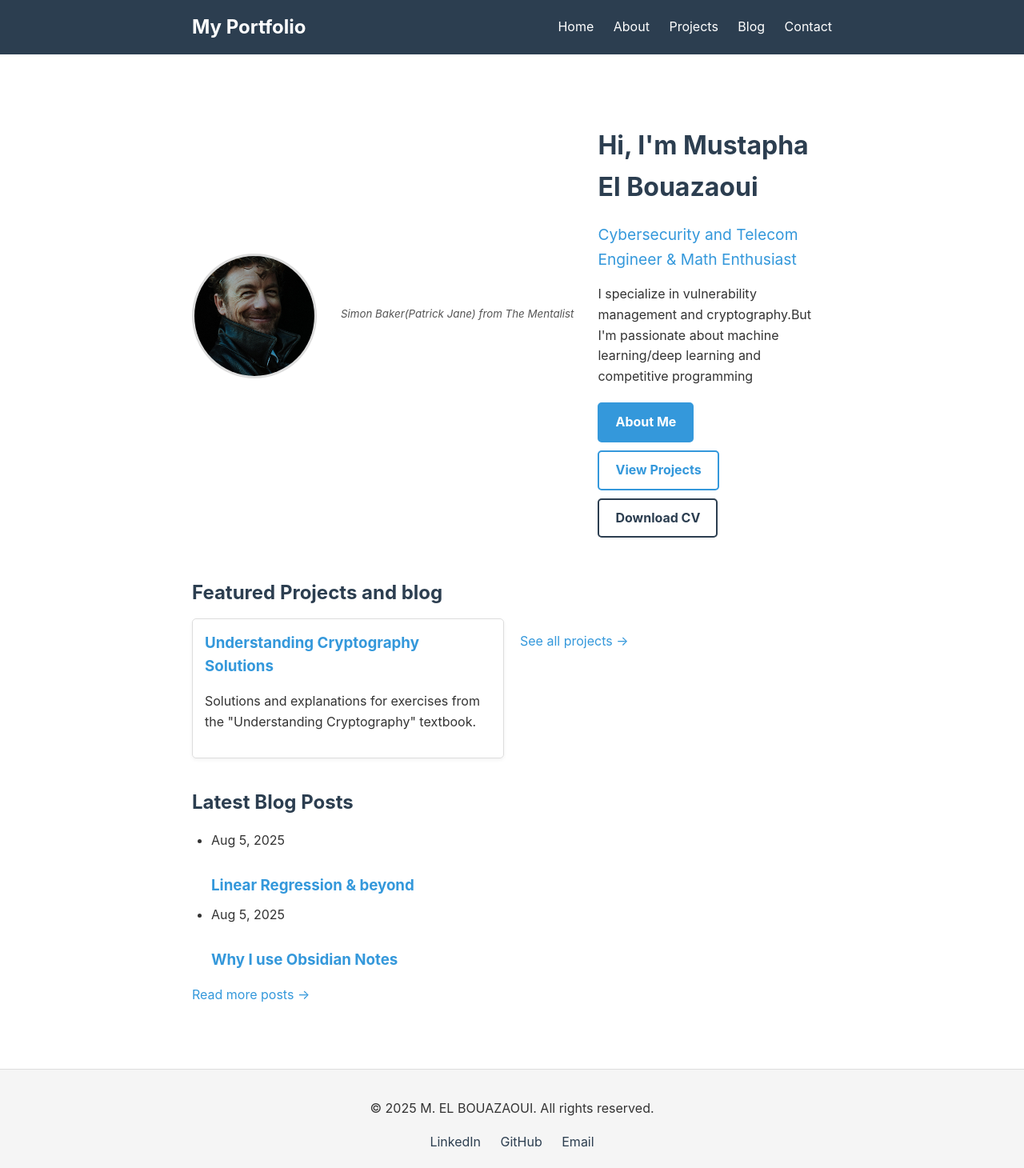
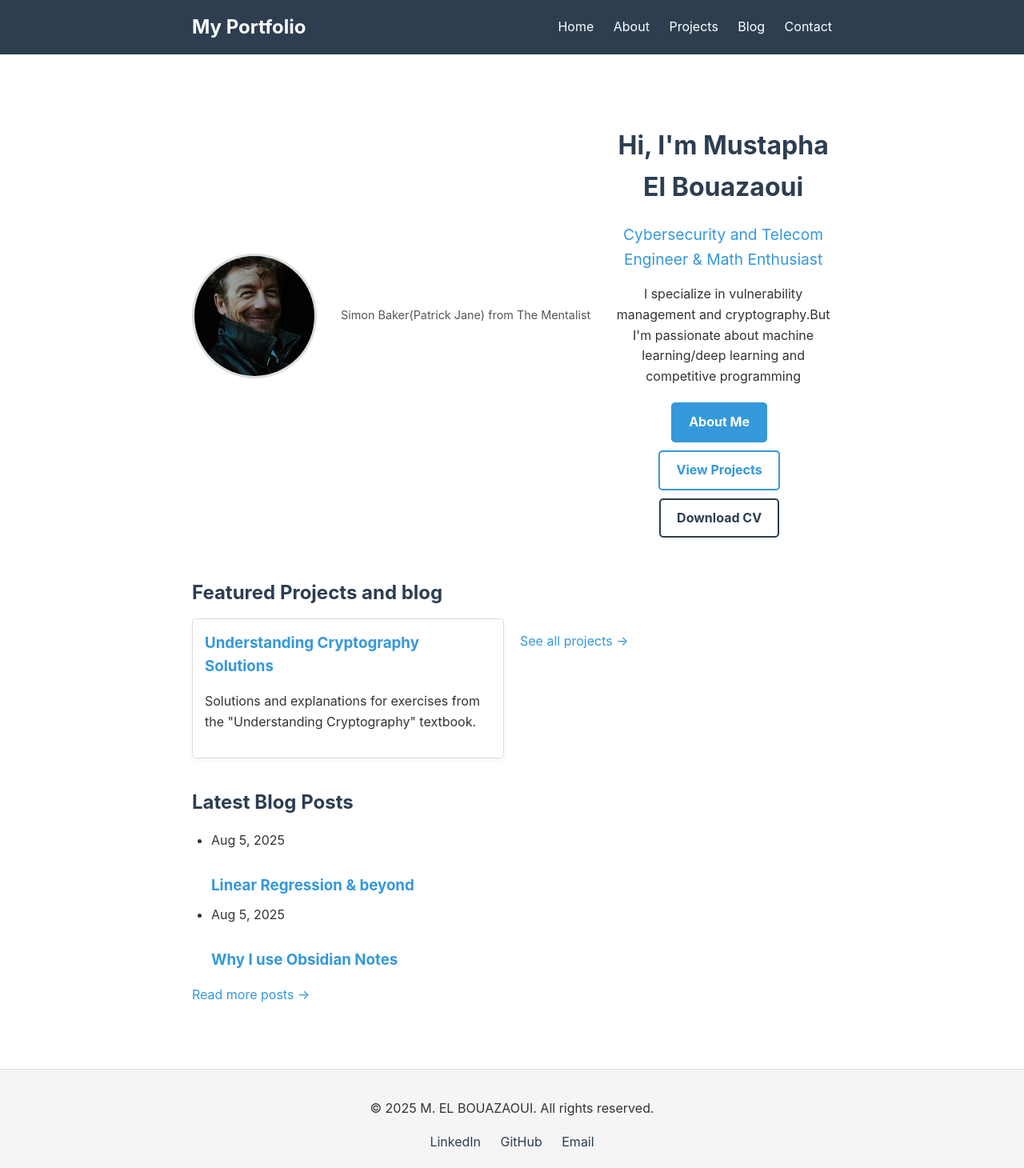
Before and after one commit to Ahpatsum15/Ahpatsum15.github.io, a Jekyll site: the page built from index.md, in a window 1280 px wide. Shown: the whole page at 80% size. Built offline with Jekyll 4.4.1, drawn with Linux system fonts in a browser that asks for light colours; a script that is not in the unit is left out.

Commit message:
fix image caption

```diff
--- a/_sass/_components.scss
+++ b/_sass/_components.scss
@@ -5,12 +5,21 @@
   align-items: center;
   margin-bottom: 40px;
   gap: 30px; // Adds space between image and text
+  text-align: center;
   .profile-image {
     width: 150px;
     height: 150px;
     border-radius: 50%;
     object-fit: cover; // Ensures image covers the area nicely
     border: 3px solid $border-color;
+    display: block;
+    margin: 0 auto;
+  }
+  .image-caption{
+    font-size: italic;
+    margin-top: 10px;
+    color: #555;
+    font-size: 0.9em;
   }
   .hero-content {
     flex: 1;
--- a/index.md
+++ b/index.md
@@ -6,7 +6,7 @@
 
 <div class="hero">
   <img src="{{ '/assets/images/profile.jpg' | relative_url }}" alt="Mustapha El Bouazaoui" class="profile-image">
-  <p style="font-style: italic; margin-top: 10px; color: #555;"><small>Simon Baker(Patrick Jane) from The Mentalist</small></p>
+  <p class="image-caption">Simon Baker(Patrick Jane) from The Mentalist</p>
   <div class="hero-content">
     <h1>Hi, I'm Mustapha El Bouazaoui</h1>
     <p class="subtitle">Cybersecurity and Telecom Engineer & Math Enthusiast</p>
```
